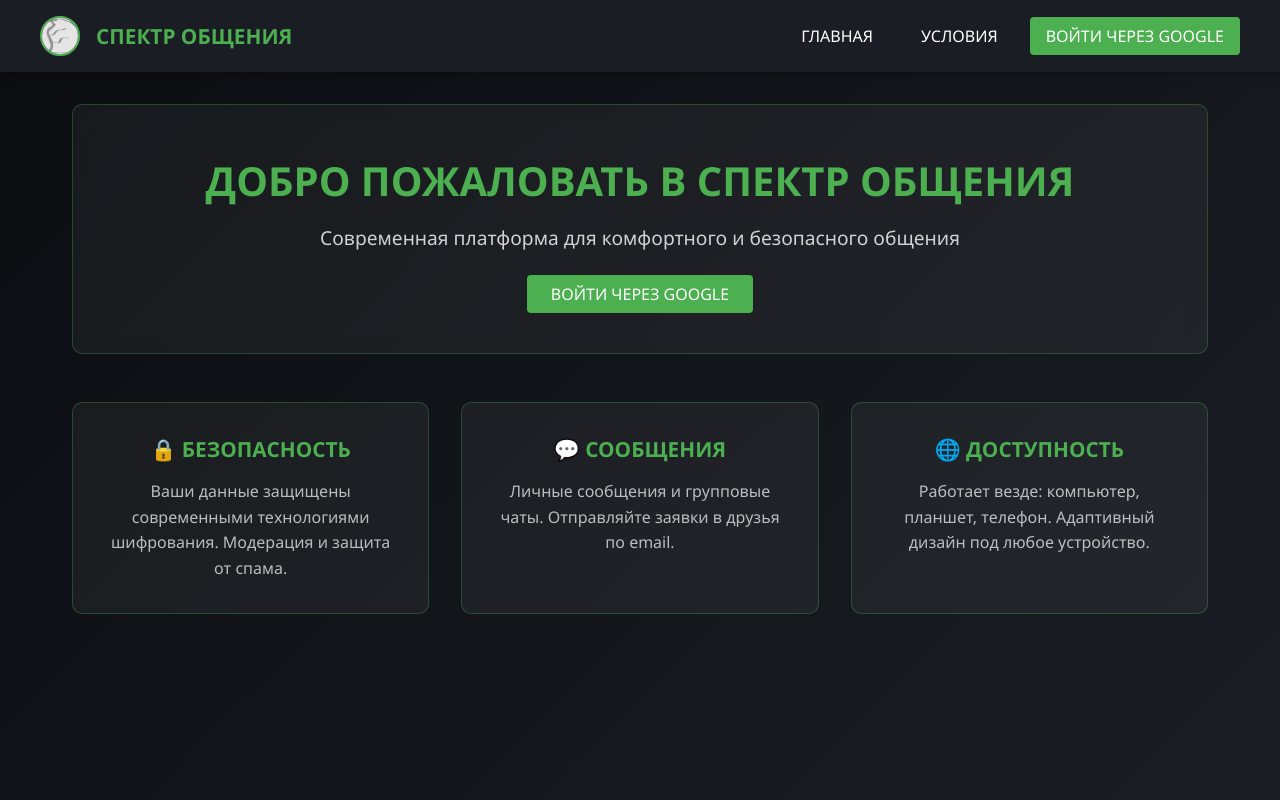
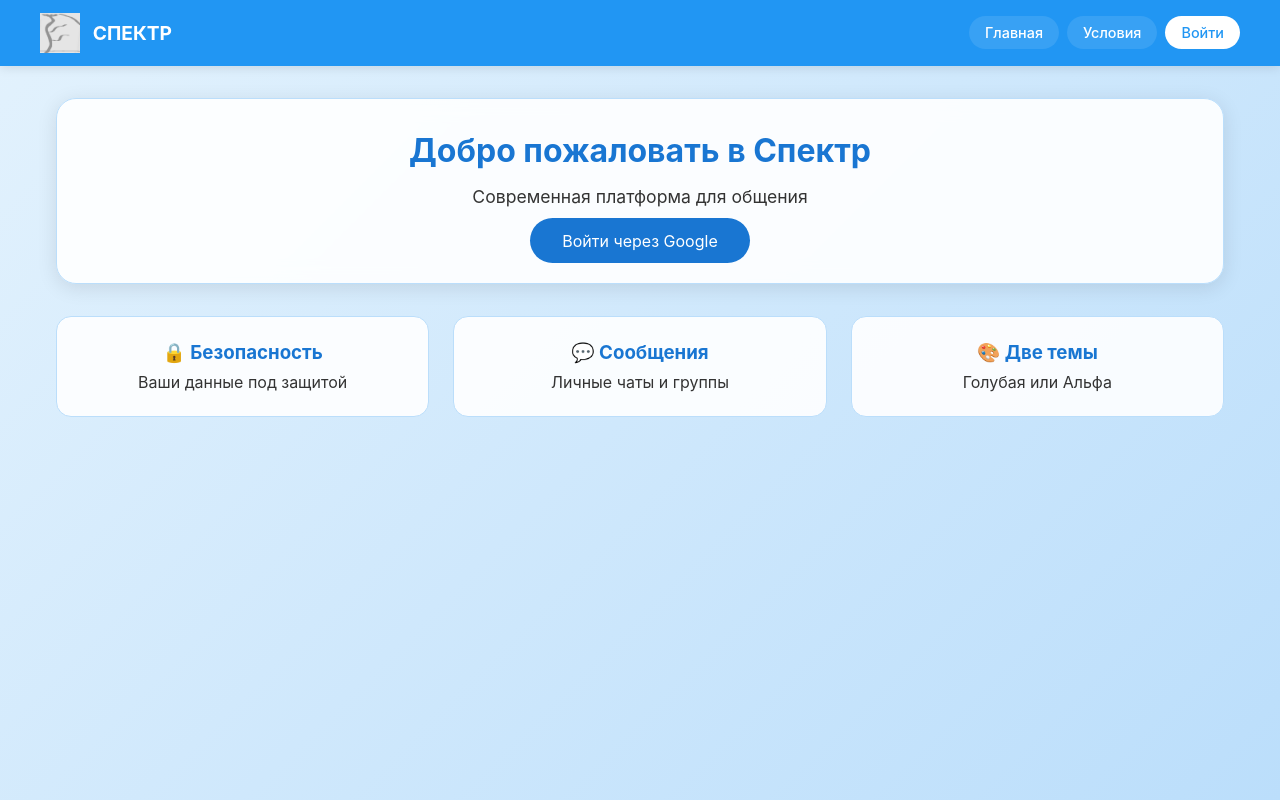
Before and after one commit to zenorvin-a11y/I-ustal-ladno-SPEKTR-, a Flask app: page / in a window 1280 px wide. Run offline with Flask 3, Linux system fonts and the light colour scheme; some libraries are stand-ins or nearby versions.

Commit message:
Update glavnaya.html

```diff
--- a/templates/glavnaya.html
+++ b/templates/glavnaya.html
@@ -2,64 +2,86 @@
 <html lang="ru">
 <head>
     <meta charset="UTF-8">
-    <meta name="viewport" content="width=device-width, initial-scale=1.0">
+    <meta name="viewport" content="width=device-width, initial-scale=1.0, maximum-scale=5.0, user-scalable=yes">
     <title>Спектр Общения</title>
+    <script src="https://cdn.socket.io/4.5.4/socket.io.min.js"></script>
     <style>
         * {
             margin: 0;
             padding: 0;
             box-sizing: border-box;
+            font-family: -apple-system, BlinkMacSystemFont, 'Segoe UI', Roboto, Helvetica, Arial, sans-serif;
+        }
+
+        /* Тема по умолчанию - Голубо-бело-синяя */
+        :root {
+            --bg-gradient: linear-gradient(135deg, #e3f2fd 0%, #bbdefb 100%);
+            --navbar-bg: #2196f3;
+            --text-color: #333;
+            --card-bg: rgba(255, 255, 255, 0.9);
+            --accent: #1976d2;
+            --accent-light: #64b5f6;
+            --border: #bbdefb;
+        }
+
+        /* Тема Альфа - чёрно-бело-серая */
+        body.alpha-theme {
+            --bg-gradient: linear-gradient(135deg, #2c3e50 0%, #34495e 100%);
+            --navbar-bg: #2c3e50;
+            --text-color: #ecf0f1;
+            --card-bg: rgba(52, 73, 94, 0.9);
+            --accent: #3498db;
+            --accent-light: #5dade2;
+            --border: #7f8c8d;
         }
 
         body {
-            font-family: 'Segoe UI', Tahoma, Geneva, Verdana, sans-serif;
-            background: linear-gradient(135deg, #0a0c10 0%, #1a1e24 100%);
-            color: white;
+            background: var(--bg-gradient);
+            color: var(--text-color);
             min-height: 100vh;
+            transition: all 0.3s ease;
         }
 
         .navbar {
-            background-color: #1a1e24;
-            padding: 1rem 2rem;
-            box-shadow: 0 2px 10px rgba(0,0,0,0.3);
+            background: var(--navbar-bg);
+            padding: 0.8rem 1rem;
             position: sticky;
             top: 0;
             z-index: 1000;
+            box-shadow: 0 2px 10px rgba(0,0,0,0.1);
         }
 
         .nav-container {
-            max-width: 1200px;
-            margin: 0 auto;
             display: flex;
             justify-content: space-between;
             align-items: center;
+            max-width: 1200px;
+            margin: 0 auto;
             flex-wrap: wrap;
-            gap: 1rem;
         }
 
         .logo {
             display: flex;
             align-items: center;
-            gap: 1rem;
+            gap: 0.8rem;
+            flex-shrink: 0;
         }
 
         .logo img {
             height: 40px;
             width: 40px;
-            border-radius: 50%;
-            object-fit: cover;
-            border: 2px solid #4CAF50;
+            object-fit: contain;
         }
 
         .logo span {
-            font-size: 1.3rem;
+            font-size: 1.2rem;
             font-weight: bold;
-            color: #4CAF50;
+            color: white;
         }
 
         .nav-links {
             display: flex;
-            gap: 1rem;
+            gap: 0.5rem;
             align-items: center;
             flex-wrap: wrap;
         }
@@ -69,176 +91,169 @@
             color: white;
             font-weight: 500;
             padding: 0.5rem 1rem;
-            border-radius: 4px;
-            transition: all 0.3s ease;
+            border-radius: 20px;
+            font-size: 0.9rem;
+            white-space: nowrap;
+            background: rgba(255,255,255,0.1);
+            transition: all 0.3s;
         }
 
         .nav-links a:hover {
-            background-color: rgba(76, 175, 80, 0.2);
-            color: #4CAF50;
+            background: rgba(255,255,255,0.2);
         }
 
-        .btn {
-            background: #4CAF50;
-            color: white;
-            padding: 0.5rem 1.5rem;
-            border-radius: 4px;
-            text-decoration: none;
-            font-weight: 500;
-            transition: all 0.3s ease;
-        }
-
-        .btn:hover {
-            background: #45a049;
-            transform: translateY(-2px);
-            box-shadow: 0 4px 10px rgba(76, 175, 80, 0.3);
+        .nav-links .btn {
+            background: white;
+            color: var(--navbar-bg);
         }
 
         .main-content {
             max-width: 1200px;
             margin: 2rem auto;
-            padding: 0 2rem;
+            padding: 0 1rem;
         }
 
         .hero {
-            background: rgba(255,255,255,0.05);
+            background: var(--card-bg);
             backdrop-filter: blur(10px);
-            border-radius: 10px;
-            padding: 3rem;
+            border-radius: 20px;
+            padding: 2rem;
             margin-bottom: 2rem;
-            border: 1px solid rgba(76, 175, 80, 0.3);
+            border: 1px solid var(--border);
             text-align: center;
+            box-shadow: 0 4px 20px rgba(0,0,0,0.1);
         }
 
         .hero h1 {
-            font-size: 2.5rem;
-            color: #4CAF50;
+            color: var(--accent);
             margin-bottom: 1rem;
+            font-size: 2rem;
         }
 
         .hero p {
-            font-size: 1.2rem;
-            color: rgba(255,255,255,0.8);
-            margin-bottom: 2rem;
-        }
-
-        .banned-message {
-            background: rgba(244, 67, 54, 0.1);
-            border: 2px solid #f44336;
-            color: #f44336;
-            padding: 2rem;
-            border-radius: 10px;
-            text-align: center;
-            margin-bottom: 2rem;
+            font-size: 1.1rem;
+            color: var(--text-color);
+            margin-bottom: 1.5rem;
         }
 
         .features {
             display: grid;
-            grid-template-columns: repeat(auto-fit, minmax(300px, 1fr));
-            gap: 2rem;
-            margin-top: 3rem;
+            grid-template-columns: repeat(auto-fit, minmax(280px, 1fr));
+            gap: 1.5rem;
         }
 
         .feature-card {
-            background: rgba(255,255,255,0.05);
-            border-radius: 10px;
-            padding: 2rem;
+            background: var(--card-bg);
+            border-radius: 15px;
+            padding: 1.5rem;
             text-align: center;
-            border: 1px solid rgba(76, 175, 80, 0.3);
-            transition: all 0.3s ease;
+            border: 1px solid var(--border);
+            transition: all 0.3s;
         }
 
         .feature-card:hover {
             transform: translateY(-5px);
-            border-color: #4CAF50;
-            box-shadow: 0 10px 30px rgba(76, 175, 80, 0.3);
+            box-shadow: 0 10px 30px rgba(0,0,0,0.15);
         }
 
         .feature-card h3 {
-            color: #4CAF50;
-            margin-bottom: 1rem;
-            font-size: 1.3rem;
-        }
-
-        .feature-card p {
-            color: rgba(255,255,255,0.7);
-            line-height: 1.6;
+            color: var(--accent);
+            margin-bottom: 0.5rem;
         }
 
         @media (max-width: 768px) {
             .nav-container {
                 flex-direction: column;
+                gap: 0.8rem;
+            }
+
+            .nav-links {
+                justify-content: center;
+                width: 100%;
+            }
+
+            .nav-links a {
+                flex: 1 1 auto;
                 text-align: center;
+                padding: 0.5rem;
             }
 
             .hero h1 {
-                font-size: 2rem;
+                font-size: 1.5rem;
             }
         }
     </style>
 </head>
-<body>
+<body class="{{ 'alpha-theme' if user and user.theme == 'alpha' else '' }}">
     <nav class="navbar">
         <div class="nav-container">
             <div class="logo">
-                <img src="/static/logo.png" alt="Логотип Спектр Общения">
-                <span>СПЕКТР ОБЩЕНИЯ</span>
+                <img src="/static/logo.png" alt="Логотип">
+                <span>СПЕКТР</span>
             </div>
             <div class="nav-links">
-                <a href="/">ГЛАВНАЯ</a>
+                <a href="/">Главная</a>
                 {% if user and not user.is_banned %}
-                <a href="/messages">СООБЩЕНИЯ</a>
-                <a href="/obshchenie">ГРУППЫ</a>
-                <a href="/profile">ПРОФИЛЬ</a>
-                <a href="/terms">УСЛОВИЯ</a>
+                <a href="/messages">Сообщения</a>
+                <a href="/obshchenie">Группы</a>
+                <a href="/profile">Профиль</a>
                 {% if user.is_admin %}
-                <a href="/admin">АДМИН</a>
+                <a href="/admin">Админ</a>
                 {% endif %}
-                <a href="/vyhod" class="btn">ВЫЙТИ</a>
+                <a href="/vyhod" class="btn">Выход</a>
                 {% else %}
-                <a href="/terms">УСЛОВИЯ</a>
-                <a href="/login/google" class="btn">ВОЙТИ ЧЕРЕЗ GOOGLE</a>
+                <a href="/terms">Условия</a>
+                <a href="/login/google" class="btn">Войти</a>
                 {% endif %}
             </div>
         </div>
     </nav>
 
     <main class="main-content">
-        {% if banned %}
-        <div class="banned-message">
-            <h2>Ваш аккаунт заблокирован</h2>
-            <p>Причина: {{ user.ban_reason if user else 'Нарушение правил' }}</p>
-        </div>
-        {% endif %}
-
         {% if user and not user.is_banned %}
         <div class="hero">
             <h1>С возвращением, {{ user.name }}!</h1>
-            <p>Вы успешно вошли в систему</p>
-            <a href="/messages" class="btn">ПЕРЕЙТИ К СООБЩЕНИЯМ</a>
+            <p>Вы вошли как {{ user.email }}</p>
+            <a href="/messages" class="btn" style="background: var(--accent); color: white; padding: 0.8rem 2rem; text-decoration: none; border-radius: 25px;">Перейти к чатам</a>
         </div>
-        {% elif not banned %}
+        {% else %}
         <div class="hero">
-            <h1>ДОБРО ПОЖАЛОВАТЬ В СПЕКТР ОБЩЕНИЯ</h1>
-            <p>Современная платформа для комфортного и безопасного общения</p>
-            <a href="/login/google" class="btn">ВОЙТИ ЧЕРЕЗ GOOGLE</a>
+            <h1>Добро пожаловать в Спектр</h1>
+            <p>Современная платформа для общения</p>
+            <a href="/login/google" class="btn" style="background: var(--accent); color: white; padding: 0.8rem 2rem; text-decoration: none; border-radius: 25px;">Войти через Google</a>
         </div>
         {% endif %}
 
         <div class="features">
             <div class="feature-card">
-                <h3>🔒 БЕЗОПАСНОСТЬ</h3>
-                <p>Ваши данные защищены современными технологиями шифрования. Модерация и защита от спама.</p>
+                <h3>🔒 Безопасность</h3>
+                <p>Ваши данные под защитой</p>
             </div>
             <div class="feature-card">
-                <h3>💬 СООБЩЕНИЯ</h3>
-                <p>Личные сообщения и групповые чаты. Отправляйте заявки в друзья по email.</p>
+                <h3>💬 Сообщения</h3>
+                <p>Личные чаты и группы</p>
             </div>
             <div class="feature-card">
-                <h3>🌐 ДОСТУПНОСТЬ</h3>
-                <p>Работает везде: компьютер, планшет, телефон. Адаптивный дизайн под любое устройство.</p>
+                <h3>🎨 Две темы</h3>
+                <p>Голубая или Альфа</p>
             </div>
         </div>
     </main>
+
+    <script>
+        const socket = io();
+
+        socket.on('friend_request', function(data) {
+            if ({{ user.notifications|default(false)|tojson }}) {
+                alert(`🔔 Заявка в друзья от ${data.from}`);
+            }
+        });
+
+        socket.on('friend_accepted', function(data) {
+            if ({{ user.notifications|default(false)|tojson }}) {
+                alert(`🔔 ${data.by} принял(а) вашу заявку`);
+            }
+        });
+    </script>
 </body>
 </html>
```
